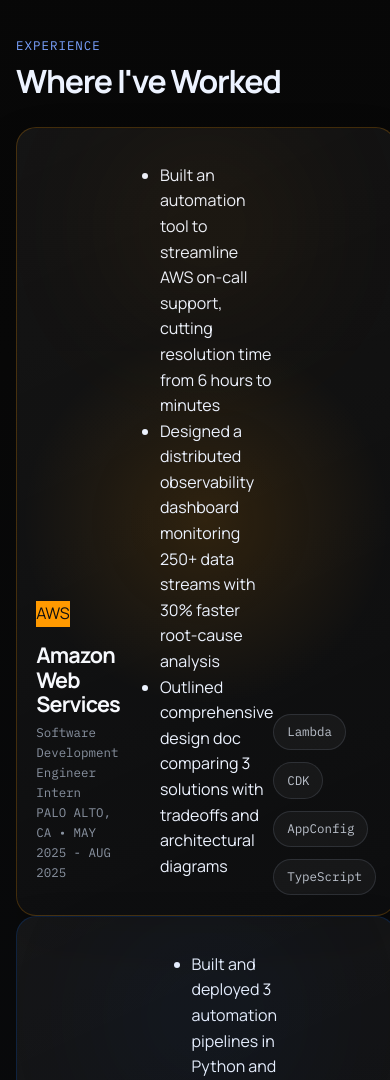
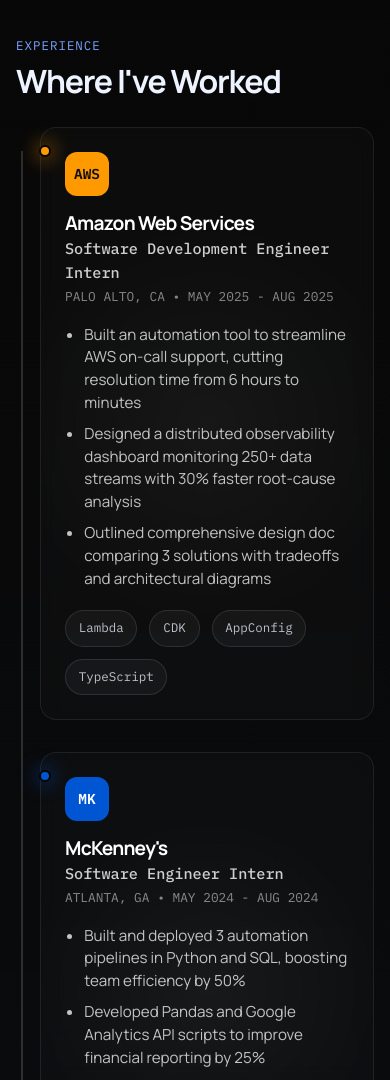
Before and after one commit to isaiahcampusano/zay, a plain HTML site: page index.html in a window 390 px wide. Shown: the part 920-2000 px from the top of the page. Drawn offline with Linux system fonts and the light colour scheme.

Commit message:
ds restyling similar to rich

```diff
--- a/style.css
+++ b/style.css
@@ -379,13 +379,6 @@
   line-height: 1.02;
 }
 
-.experience-list {
-  display: grid;
-  grid-template-columns: repeat(3, minmax(0, 1fr));
-  gap: 1rem;
-  perspective: 1000px;
-}
-
 .project-list,
 .writing-list {
   display: grid;
@@ -411,139 +404,6 @@
 .project-list::-webkit-scrollbar-thumb {
   background: #7aa2ff;
   border-radius: 999px;
-}
-
-.experience-card {
-  --spot-x: 50%;
-  --spot-y: 50%;
-  --tilt-x: 0deg;
-  --tilt-y: 0deg;
-  position: relative;
-  min-height: 270px;
-  display: flex;
-  align-items: flex-end;
-  overflow: hidden;
-  padding: 1.4rem;
-  border: 1px solid color-mix(in srgb, var(--card-accent) 22%, transparent);
-  border-radius: 24px;
-  background:
-    radial-gradient(circle at var(--spot-x) var(--spot-y), color-mix(in srgb, var(--card-accent) 13%, transparent), transparent 42%),
-    linear-gradient(155deg, rgba(255, 255, 255, 0.055), rgba(255, 255, 255, 0.018));
-  box-shadow: 0 24px 50px rgba(0, 0, 0, 0.2);
-  transform-style: preserve-3d;
-  transition:
-    opacity 520ms ease,
-    transform 520ms cubic-bezier(0.22, 1, 0.36, 1),
-    border-color 220ms ease,
-    box-shadow 220ms ease;
-  transition-delay: var(--stagger, 0ms);
-}
-
-.experience-card::before {
-  content: "";
-  position: absolute;
-  width: 160px;
-  aspect-ratio: 1;
-  top: 1.2rem;
-  left: 50%;
-  border-radius: 50%;
-  background: var(--card-accent);
-  filter: blur(80px);
-  opacity: 0.1;
-  transform: translateX(-50%);
-  transition: opacity 220ms ease, transform 500ms ease;
-}
-
-.experience-card h3 {
-  position: relative;
-  z-index: 2;
-  max-width: 10ch;
-  color: #f7f9fd;
-  font-size: clamp(1.25rem, 2.2vw, 1.65rem);
-  line-height: 1.08;
-  transform: translateZ(24px);
-}
-
-.experience-visual {
-  position: absolute;
-  inset: 0;
-  display: grid;
-  place-items: center;
-  pointer-events: none;
-  transform: translateY(-0.5rem);
-}
-
-.orbit-ring {
-  position: relative;
-  width: 112px;
-  aspect-ratio: 1;
-  border: 1px solid color-mix(in srgb, var(--card-accent) 48%, transparent);
-  border-radius: 50%;
-  box-shadow:
-    inset 0 0 24px color-mix(in srgb, var(--card-accent) 12%, transparent),
-    0 0 30px color-mix(in srgb, var(--card-accent) 8%, transparent);
-  transition: transform 600ms cubic-bezier(0.22, 1, 0.36, 1);
-}
-
-.orbit-ring::before,
-.orbit-ring::after {
-  content: "";
-  position: absolute;
-  inset: 50%;
-  border-radius: 50%;
-  transform: translate(-50%, -50%);
-}
-
-.orbit-ring::before {
-  width: 68px;
-  aspect-ratio: 1;
-  border: 1px dashed color-mix(in srgb, var(--card-accent) 30%, transparent);
-}
-
-.orbit-ring::after {
-  width: 8px;
-  aspect-ratio: 1;
-  background: var(--card-accent);
-  box-shadow: 0 0 22px var(--card-accent);
-}
-
-.orbit-dot {
-  position: absolute;
-  top: calc(50% - 4px);
-  left: calc(50% + 52px);
-  width: 9px;
-  aspect-ratio: 1;
-  border-radius: 50%;
-  background: var(--card-accent);
-  box-shadow: 0 0 18px var(--card-accent);
-  transform-origin: -52px 4px;
-}
-
-.experience-card.in-view .orbit-ring {
-  animation: orbit-breathe 5s ease-in-out infinite;
-}
-
-.experience-card.in-view .orbit-dot {
-  animation: orbit-dot 6s linear infinite;
-}
-
-.experience-card.in-view:hover {
-  border-color: color-mix(in srgb, var(--card-accent) 48%, transparent);
-  box-shadow: 0 30px 65px rgba(0, 0, 0, 0.32);
-  transform:
-    perspective(900px)
-    translateY(-6px)
-    rotateX(var(--tilt-x))
-    rotateY(var(--tilt-y));
-}
-
-.experience-card:hover::before {
-  opacity: 0.18;
-  transform: translateX(-50%) scale(1.15);
-}
-
-.experience-card:hover .orbit-ring {
-  transform: scale(1.12);
 }
 
 .list-card,
@@ -822,10 +682,6 @@
   transform: translateX(-20px);
 }
 
-[data-animate="experience-card"] {
-  transform: translateY(34px) scale(0.97);
-}
-
 [data-animate="project-primary"] {
   transform: translate(-26px, 22px) scale(0.98);
 }
@@ -841,27 +697,6 @@
 [data-animate].in-view {
   opacity: 1;
   transform: translateY(0);
-}
-
-@keyframes orbit-breathe {
-  0%,
-  100% {
-    transform: scale(1);
-  }
-
-  50% {
-    transform: scale(1.06);
-  }
-}
-
-@keyframes orbit-dot {
-  from {
-    transform: rotate(0deg);
-  }
-
-  to {
-    transform: rotate(360deg);
-  }
 }
 
 @keyframes hero-marquee-scroll {
@@ -893,14 +728,6 @@
 
   .nav-links {
     display: none;
-  }
-
-  .experience-list {
-    grid-template-columns: 1fr;
-  }
-
-  .experience-card {
-    min-height: 220px;
   }
 
   .project-card {
@@ -963,10 +790,6 @@
     padding: 1.2rem;
     border-radius: 20px;
   }
-
-  .experience-card {
-    min-height: 190px;
-  }
 }
 
 @media (prefers-reduced-motion: reduce) {
@@ -996,3 +819,188 @@
     animation: none;
   }
 }
+
+/* ========================================
+   NEW: EXPERIENCE TIMELINE UI
+   (Appended to the bottom)
+   ======================================== */
+
+.experience-timeline {
+  position: relative;
+  padding-left: 2.5rem;
+  display: flex;
+  flex-direction: column;
+  gap: 2.5rem;
+}
+
+/* Vertical line animation */
+.timeline-line {
+  position: absolute;
+  left: 0.8rem;
+  top: 1.5rem;
+  bottom: 0;
+  width: 2px;
+  background: rgba(255, 255, 255, 0.15);
+  transform-origin: top center;
+  transform: scaleY(0);
+  transition: transform 800ms cubic-bezier(0.22, 1, 0.36, 1);
+}
+
+.timeline-line.in-view {
+  transform: scaleY(1);
+}
+
+/* Timeline Item container */
+.timeline-item {
+  position: relative;
+  opacity: 0;
+  transition: opacity 600ms ease, transform 600ms cubic-bezier(0.22, 1, 0.36, 1);
+  transition-delay: var(--stagger, 0ms);
+}
+
+/* Initial hidden state for the item */
+[data-animate="timeline-item"] {
+  transform: translateX(40px) translateY(0);
+  opacity: 0;
+}
+
+[data-animate="timeline-item"].in-view {
+  transform: translateX(0) translateY(0);
+  opacity: 1;
+}
+
+/* Glowing timeline dot */
+.timeline-dot {
+  position: absolute;
+  left: 0.8rem;
+  top: 1.5rem;
+  width: 14px;
+  height: 14px;
+  border-radius: 50%;
+  background: var(--card-accent);
+  box-shadow: 0 0 20px var(--card-accent);
+  transform: translateX(-50%) translateY(-50%) scale(0);
+  opacity: 0;
+  transition: transform 500ms cubic-bezier(0.34, 1.56, 0.64, 1) 250ms,
+              opacity 300ms ease 200ms;
+  border: 2px solid #050505;
+  z-index: 2;
+}
+
+.timeline-item.in-view .timeline-dot {
+  transform: translateX(-50%) translateY(-50%) scale(1);
+  opacity: 1;
+}
+
+/* New Detailed Experience Card */
+.experience-card {
+  --spot-x: 50%;
+  --spot-y: 50%;
+  --tilt-x: 0deg;
+  --tilt-y: 0deg;
+  position: relative;
+  padding: 1.5rem;
+  border: 1px solid rgba(255, 255, 255, 0.08);
+  border-radius: 16px;
+  background: radial-gradient(circle at var(--spot-x) var(--spot-y), rgba(255,255,255,0.04), transparent 60%), rgba(255,255,255,0.02);
+  backdrop-filter: blur(8px);
+  transform-style: preserve-3d;
+  overflow: hidden;
+  transition: transform 300ms ease, border-color 300ms ease, box-shadow 300ms ease;
+  display: flex;
+  flex-direction: column;
+  gap: 1rem;
+}
+
+.experience-card:hover {
+  border-color: color-mix(in srgb, var(--card-accent) 40%, transparent);
+  box-shadow: 0 20px 40px rgba(0, 0, 0, 0.3);
+  transform: perspective(900px) translateY(-4px) rotateX(var(--tilt-x)) rotateY(var(--tilt-y));
+}
+
+.experience-card .card-header {
+  display: flex;
+  gap: 1rem;
+  align-items: center;
+}
+
+.experience-card .company-logo {
+  width: 52px;
+  height: 52px;
+  border-radius: 12px;
+  display: flex;
+  align-items: center;
+  justify-content: center;
+  font-family: "IBM Plex Mono", monospace;
+  font-weight: 700;
+  font-size: 1.1rem;
+  flex-shrink: 0;
+}
+
+.experience-card .company-info {
+  display: flex;
+  flex-direction: column;
+  gap: 0.15rem;
+}
+
+.experience-card .company-info h3 {
+  margin: 0;
+  font-size: 1.2rem;
+  font-weight: 700;
+  color: #fff;
+}
+
+.experience-card .card-role {
+  margin: 0;
+  font-size: 0.95rem;
+  color: rgba(255, 255, 255, 0.8);
+  font-weight: 500;
+}
+
+.experience-card .card-meta {
+  margin: 0;
+  font-size: 0.8rem;
+  color: rgba(255, 255, 255, 0.5);
+  font-family: "IBM Plex Mono", monospace;
+}
+
+.experience-card .card-bullets {
+  margin: 0;
+  padding-left: 1.2rem;
+  display: flex;
+  flex-direction: column;
+  gap: 0.5rem;
+}
+
+.experience-card .card-bullets li {
+  color: rgba(255, 255, 255, 0.75);
+  font-size: 0.95rem;
+  line-height: 1.5;
+}
+
+.experience-card .tag-row {
+  margin-top: 0.25rem;
+}
+
+/* Mobile responsive adjustments */
+@media (max-width: 780px) {
+  .experience-timeline {
+    padding-left: 1.5rem;
+    gap: 2rem;
+  }
+  .timeline-line, .timeline-dot {
+    left: 0.3rem;
+  }
+  .timeline-dot {
+    width: 12px;
+    height: 12px;
+  }
+  .experience-card .card-header {
+    flex-direction: row;
+  }
+  .experience-card .company-logo {
+    width: 44px;
+    height: 44px;
+    font-size: 0.9rem;
+  }
+}
```
